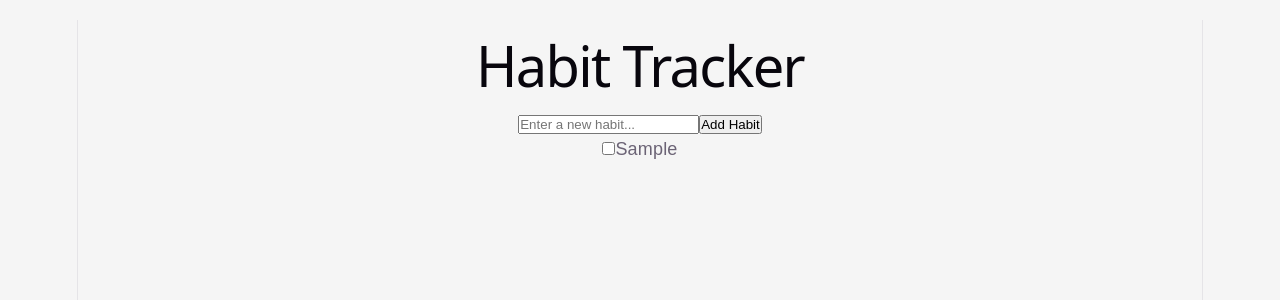
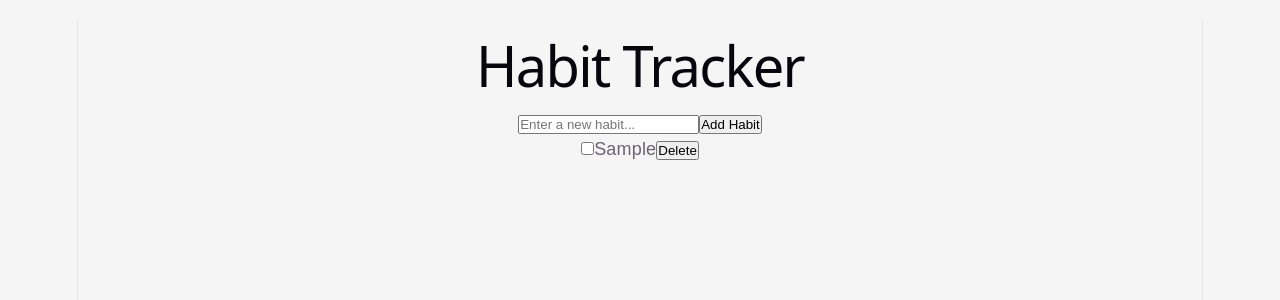
Before and after one commit to malakellamti/habit-tracker, a Vue app: page / in a window 1280 px wide. Both pictures are taken after typing "Sample" into the empty fields and a click on the button "Add Habit". Shown: the top 300 px of the page. Built offline with nearby package versions, Linux system fonts and the light colour scheme.

Commit message:
Add delete habit feature

```diff
--- a/src/components/HabitCard.vue
+++ b/src/components/HabitCard.vue
@@ -7,6 +7,7 @@
       @change="toggle"
     />
     <span>{{ habit.name }}</span>
+    <button @click="store.deleteHabit(habit.id)">Delete</button>
   </div>
 </template>
 
--- a/src/stores/habitStore.js
+++ b/src/stores/habitStore.js
@@ -38,6 +38,11 @@ export const useHabitStore = defineStore('habits', {
       if (saved) {
         this.habits = JSON.parse(saved)
       }
-    }
+    },
+    deleteHabit(habitId) {
+      this.habits = this.habits.filter(h => h.id !== habitId)
+      this.saveToLocalStorage()
+    },
+
   }
 })
```
